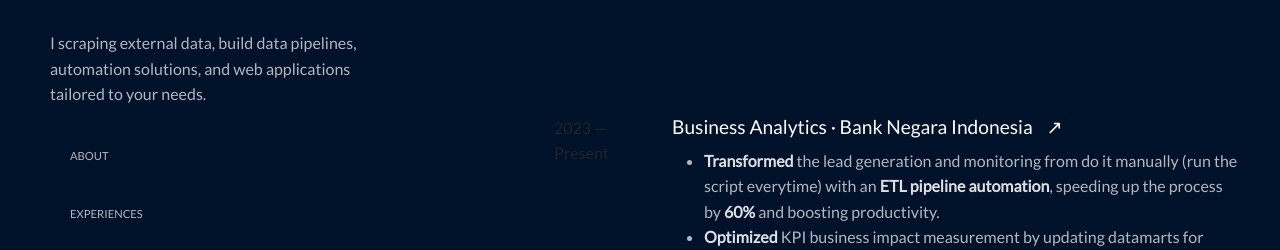
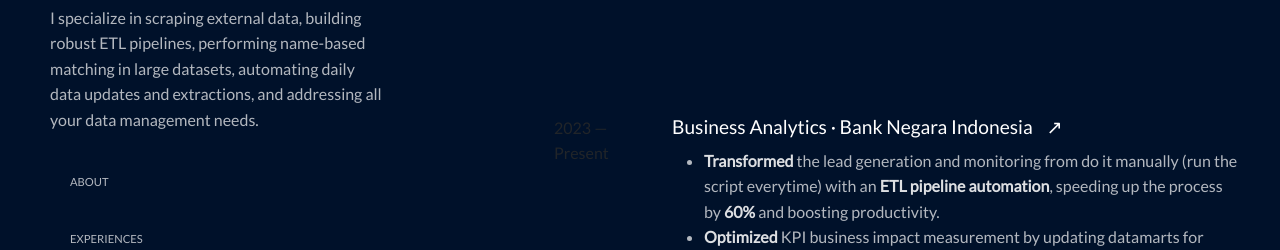
Before and after one commit to brdx88/brdx88.github.io, a plain HTML site: page index.html in a window 1280 px wide. Shown: the part 281-531 px from the top of the page. Drawn offline with nearby package versions, Linux system fonts and the light colour scheme.

Commit message:
enhance description

```diff
--- a/index.html
+++ b/index.html
@@ -29,7 +29,7 @@
                 <h1>Brian Cusuanto</h1>
                 <h2>Data Engineer</h2>
                 <br>
-                <p class="description">I scraping external data, build data pipelines, automation solutions, and web applications tailored to your needs.</p>
+                <p class="description">I specialize in scraping external data, building robust ETL pipelines, performing name-based matching in large datasets, automating daily data updates and extractions, and addressing all your data management needs.</p>
                 <nav class="nav flex-column">
                     <a class="nav-link custom-link" href="#about">ABOUT</a>
                     <a class="nav-link custom-link" href="#experiences">EXPERIENCES</a>
```
